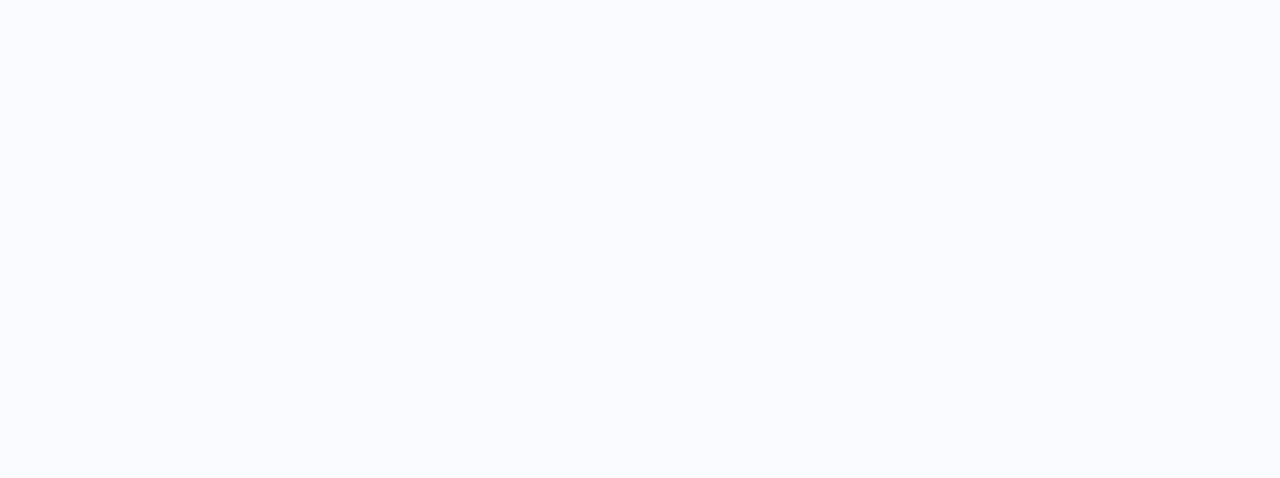
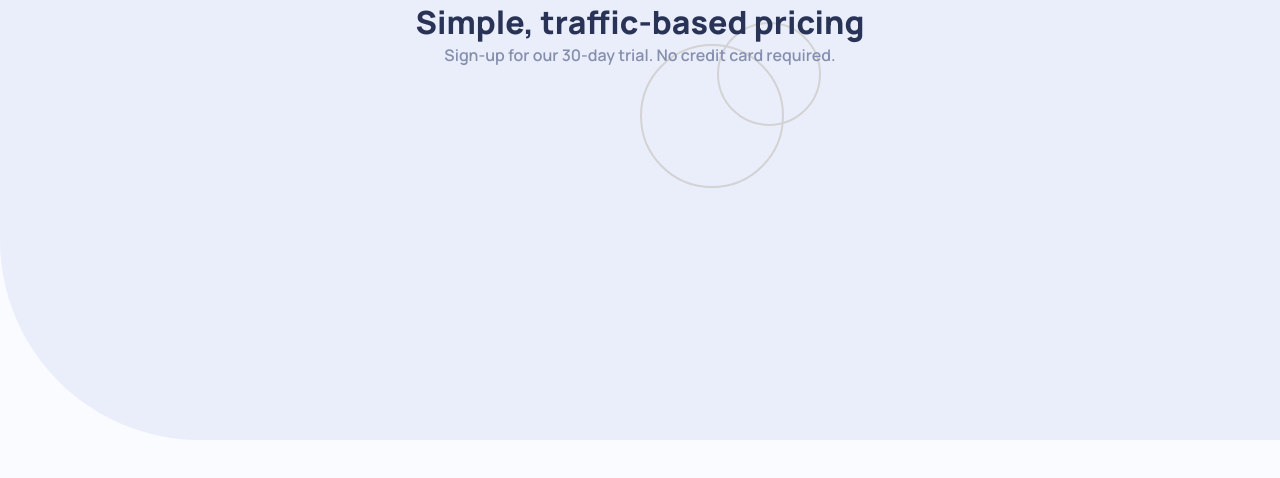
Before and after one commit to abhistark007/invsto-assignment, a React (Create React App) app: page / in a window 1280 px wide. Shown: the top 478 px of the page. Built offline with nearby package versions, Linux system fonts and the light colour scheme.

Commit message:
Update App.js

```diff
--- a/src/App.js
+++ b/src/App.js
@@ -3,6 +3,17 @@ import './App.css';
 function App() {
   return (
     <div className="app">
+      {/* background div with curve at bottom left */}
+      <div className="app__background">
+        <div className="app__background__circleone"></div>
+        <div className="app__background__circletwo"></div>
+      </div>
+
+      <div className="app__header">
+        <h1 >Simple, traffic-based pricing</h1>
+        <p>Sign-up for our 30-day trial. No credit card required.</p>
+      </div>
+
 
     </div>
   );
```
